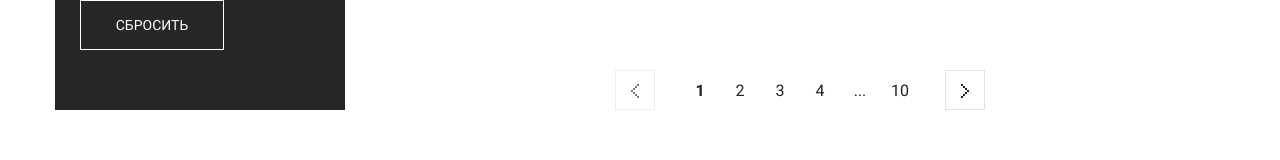
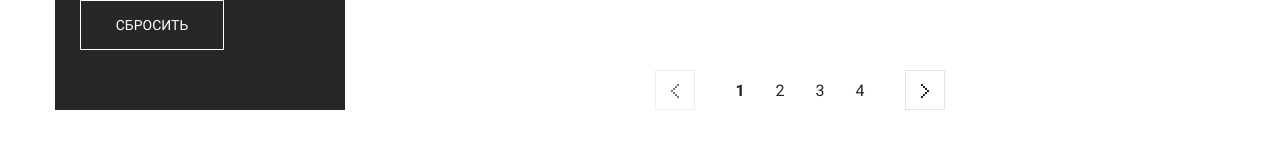
Before and after one commit to WebDevJS2022/WebDevJS2022.github.io-skillbox4, a Vue app: page / in a window 1280 px wide. Shown: the part 1110-1270 px from the top of the page. Built offline with nearby package versions, Linux system fonts and the light colour scheme.

Commit message:
pagination 2

```diff
--- a/src/App.vue
+++ b/src/App.vue
@@ -1,67 +1,25 @@
 <template>
   <section class="catalog">
 
-  <ProductList :products="products"/>
+    <ProductList :products="products" />
+    <BasePagination v-model="page" :count="countProducts" :per-page="productsPerPage" />
 
-        <ul class="catalog__pagination pagination">
-          <li class="pagination__item">
-            <a class="pagination__link pagination__link--arrow pagination__link--disabled" aria-label="Предыдущая страница">
-              <svg width="8" height="14" fill="currentColor">
-                <use xlink:href="#icon-arrow-left"></use>
-              </svg>
-            </a>
-          </li>
-          <li class="pagination__item">
-            <a class="pagination__link pagination__link--current">
-              1
-            </a>
-          </li>
-          <li class="pagination__item">
-            <a class="pagination__link" href="#">
-              2
-            </a>
-          </li>
-          <li class="pagination__item">
-            <a class="pagination__link" href="#">
-              3
-            </a>
-          </li>
-          <li class="pagination__item">
-            <a class="pagination__link" href="#">
-              4
-            </a>
-          </li>
-          <li class="pagination__item">
-            <a class="pagination__link" href="#">
-              ...
-            </a>
-          </li>
-          <li class="pagination__item">
-            <a class="pagination__link" href="#">
-              10
-            </a>
-          </li>
-          <li class="pagination__item">
-            <a class="pagination__link pagination__link--arrow" href="#" aria-label="Следующая страница">
-              <svg width="8" height="14" fill="currentColor">
-                <use xlink:href="#icon-arrow-right"></use>
-              </svg>
-            </a>
-          </li>
-        </ul>
-      </section>
+
+  </section>
 </template>
 
 <script>
 import ProductList from '@/components/ProductList.vue';
 import ProductItem from '@/components/ProductItem.vue';
 import products from '@/data/products';
+import BasePagination from '@/components/BasePagination.vue';
 
 export default {
   name: 'App',
   components: {
     ProductList,
     ProductItem,
+    BasePagination,
   },
   data() {
         return {
@@ -73,6 +31,9 @@ export default {
       products(){
         const offset = (this.page - 1) * this.productsPerPage;
         return products.slice(offset, offset + this.productsPerPage);
+      },
+      countProducts(){
+        return products.length;
       }
     }
 }
--- /dev/null
+++ b/src/components/BasePagination.vue
@@ -0,0 +1,51 @@
+<template>
+    <ul class="catalog__pagination pagination">
+        <li class="pagination__item">
+            <a class="pagination__link pagination__link--arrow pagination__link--disabled" aria-label="Предыдущая страница" @click.prevent="prevPage()">
+                <svg width="8" height="14" fill="currentColor">
+                    <use xlink:href="#icon-arrow-left"></use>
+                </svg>
+            </a>
+        </li>
+
+        <li class="pagination__item" v-for="pageNumber in pages" :key="pageNumber">
+            <a href="#" class="pagination__link" :class="{'pagination__link--current': pageNumber === page}" @click.prevent="nextPage()">
+                {{ pageNumber }}
+            </a>
+        </li>
+
+        <li class="pagination__item">
+            <a class="pagination__link pagination__link--arrow" href="#" aria-label="Следующая страница" v-on:click.prevent="nextPage()">
+                <svg width="8" height="14" fill="currentColor">
+                    <use xlink:href="#icon-arrow-right"></use>
+                </svg>
+            </a>
+        </li>
+    </ul>
+</template>
+
+<script>
+export default {
+    model: {
+        prop: 'page',
+        event: 'paginate',
+    },
+    props: ['page', 'count', 'perPage'],
+    computed: {
+        pages(){
+            return Math.ceil(this.count / this.perPage);
+        }
+    },
+    methods: {
+        paginate(page){
+            this.$emit('paginate', page);
+        },
+        nextPage() {
+            this.$emit('paginate', (this.page + 1));
+        },
+        prevPage() {
+            this.$emit('paginate', (this.page - 1));
+        }
+    }
+}
+</script>
--- a/src/components/ProductItem.vue
+++ b/src/components/ProductItem.vue
@@ -46,10 +46,5 @@ import products from '@/data/products';
   export default {
     name: 'ProductItem',
     props: ['product'],
-    data() {
-        return {
-           products
-        }
-    }
   }
 </script>
--- a/src/components/ProductList.vue
+++ b/src/components/ProductList.vue
@@ -7,16 +7,10 @@
 
 <script>
 import ProductItem from './ProductItem';
-import products from '@/data/products';
 
 export default {
   name: 'ProductList',
   props: ['products'],
   components: {ProductItem},
-  data() {
-        return {
-           ProductItem
-        }
-    }
 };
 </script>
```
